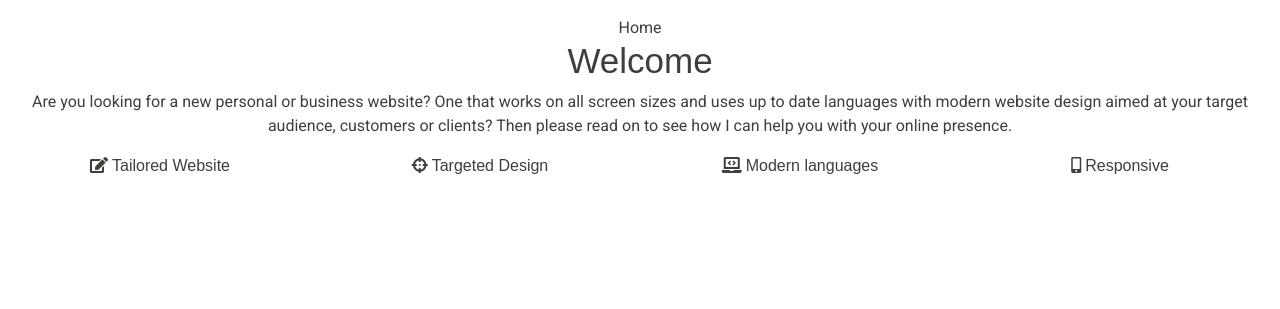
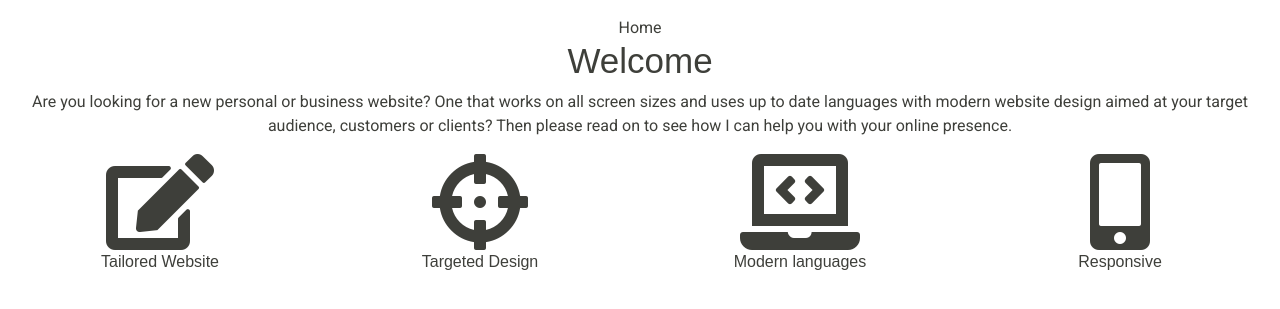
Before and after one commit to OwenCookman/owen-webdev, a Django app: page / in a window 1280 px wide. Shown: the part 71-380 px from the top of the page. Run offline with Django 3.2, Linux system fonts and the light colour scheme; some libraries are stand-ins or nearby versions; some web fonts are replaced.

Commit message:
Created intro-icon style

```diff
--- a/static/css/style.css
+++ b/static/css/style.css
@@ -22,3 +22,8 @@ body {
     margin-left: 0;
     margin-right: 0;
 }
+
+.intro-icon {
+    display: block;
+    font-size: 6rem;
+}
```
